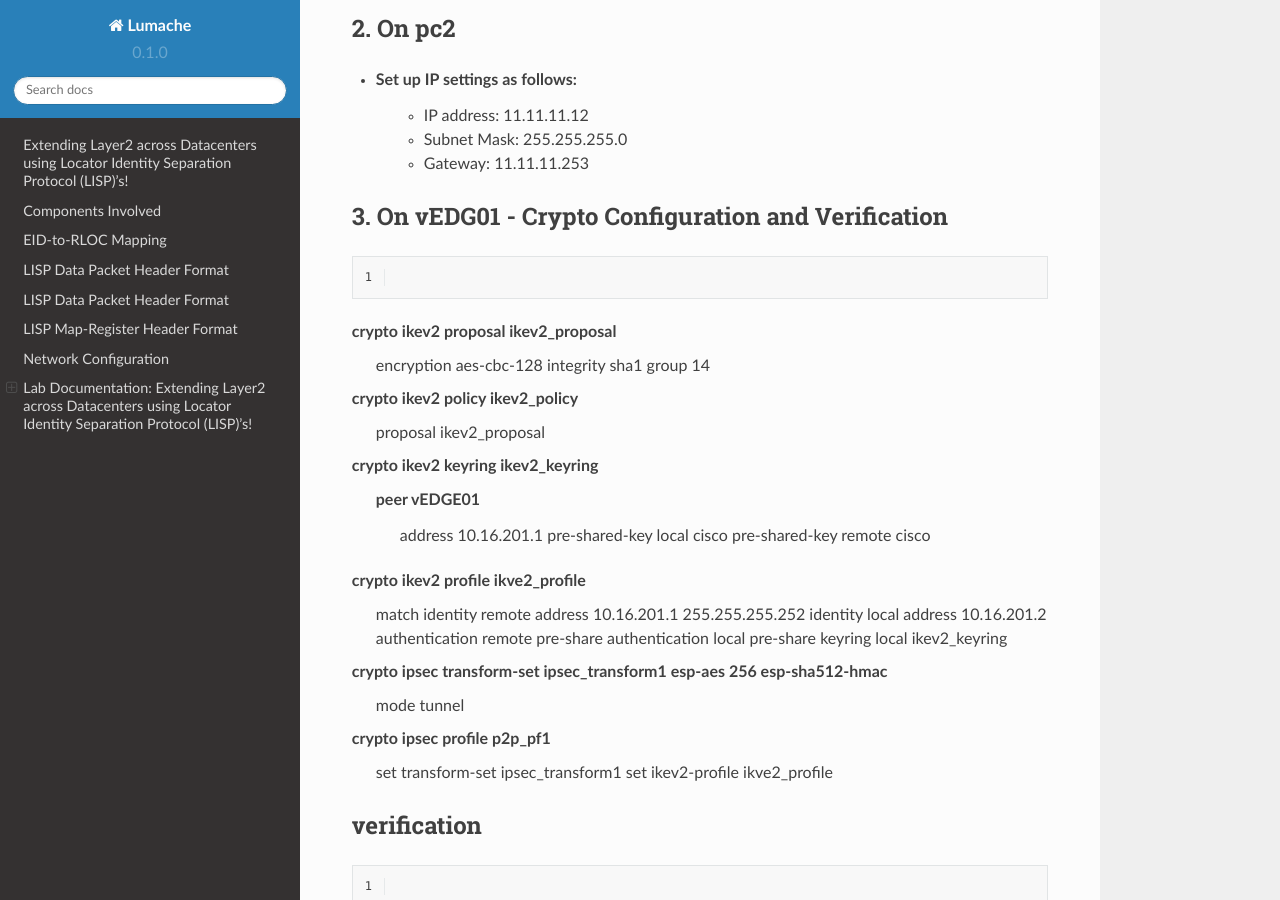
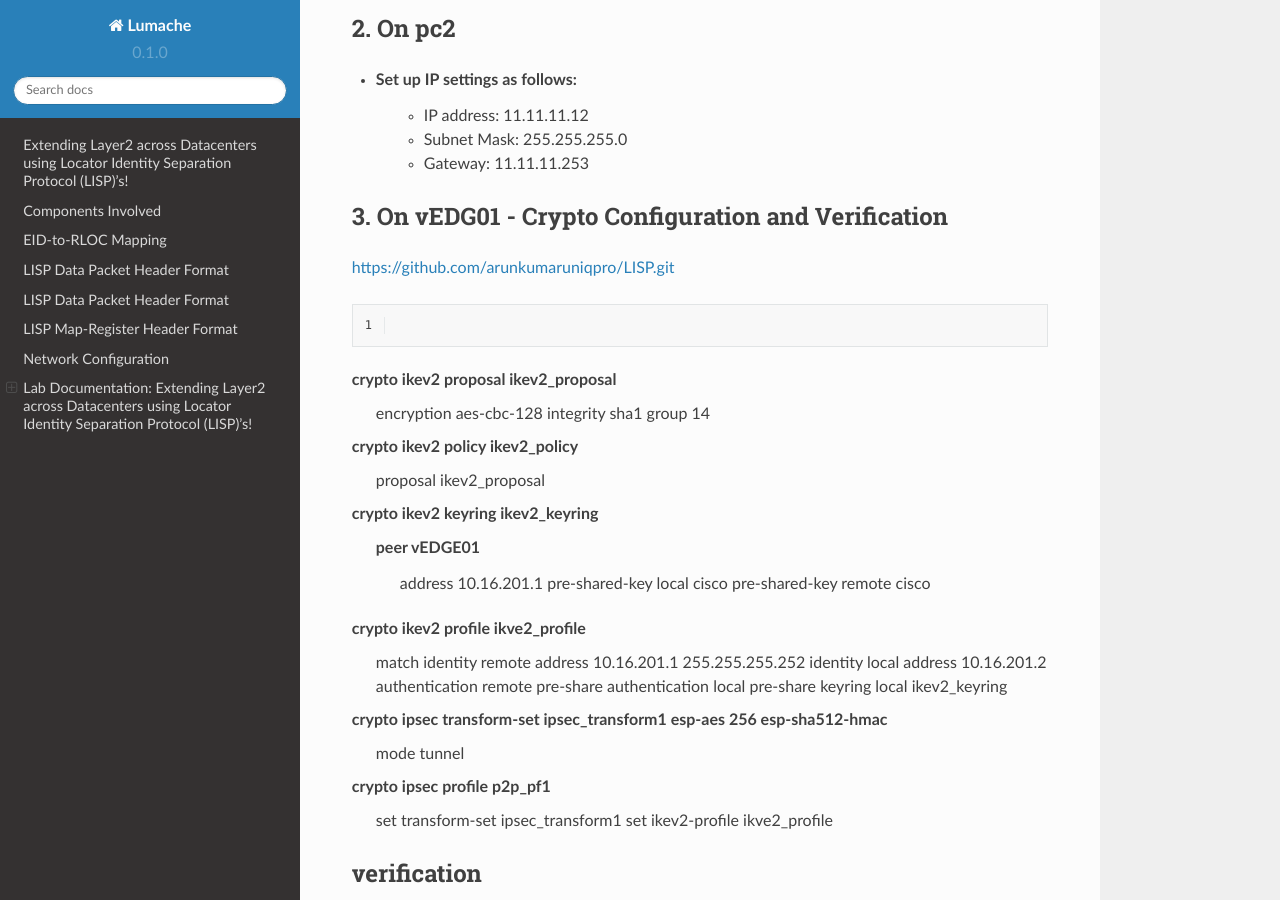
Before and after one commit to arunkumaruniqpro/c8000v_LISP_L2_Extension, a Sphinx documentation site: the page built from docs/source/index.rst, in a window 1280 px wide and 900 px high, scrolled down 6568 px. Built offline with Sphinx 7.4.7 and the Read the Docs theme 2.0.0, drawn with Linux system fonts in a browser that asks for light colours; part of the change alters nothing that is shown.

Commit message:
Update index.rst

```diff
--- a/docs/source/index.rst
+++ b/docs/source/index.rst
@@ -197,6 +197,8 @@ Download the scripts from : https://github.com/Arunkumarsubbiahunique/network-se
 
 3. On vEDG01 - Crypto Configuration and Verification
 -------------------------------------------------------
+https://github.com/arunkumaruniqpro/LISP.git
+
 .. code-block:: cisco
   :linenos:
 
```
